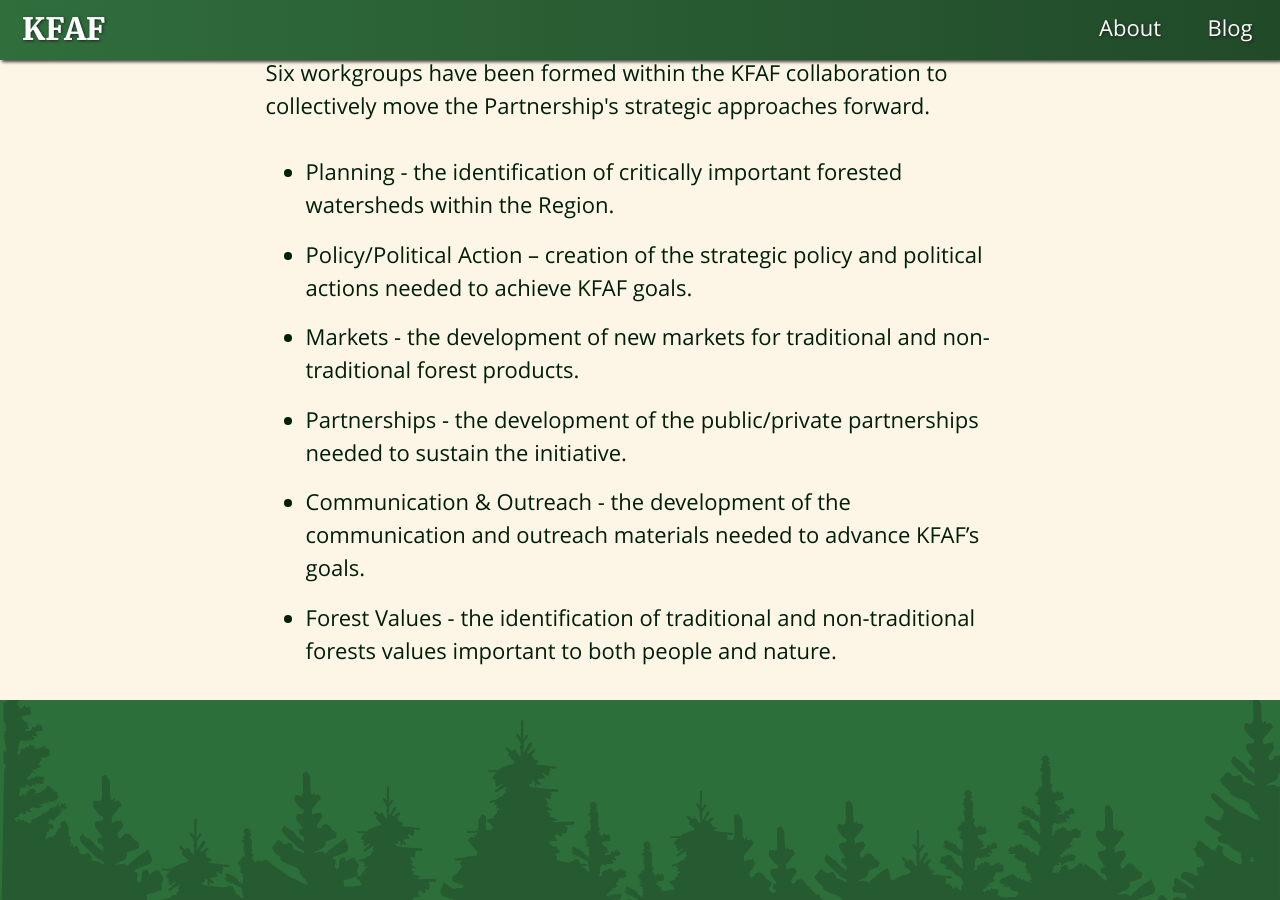
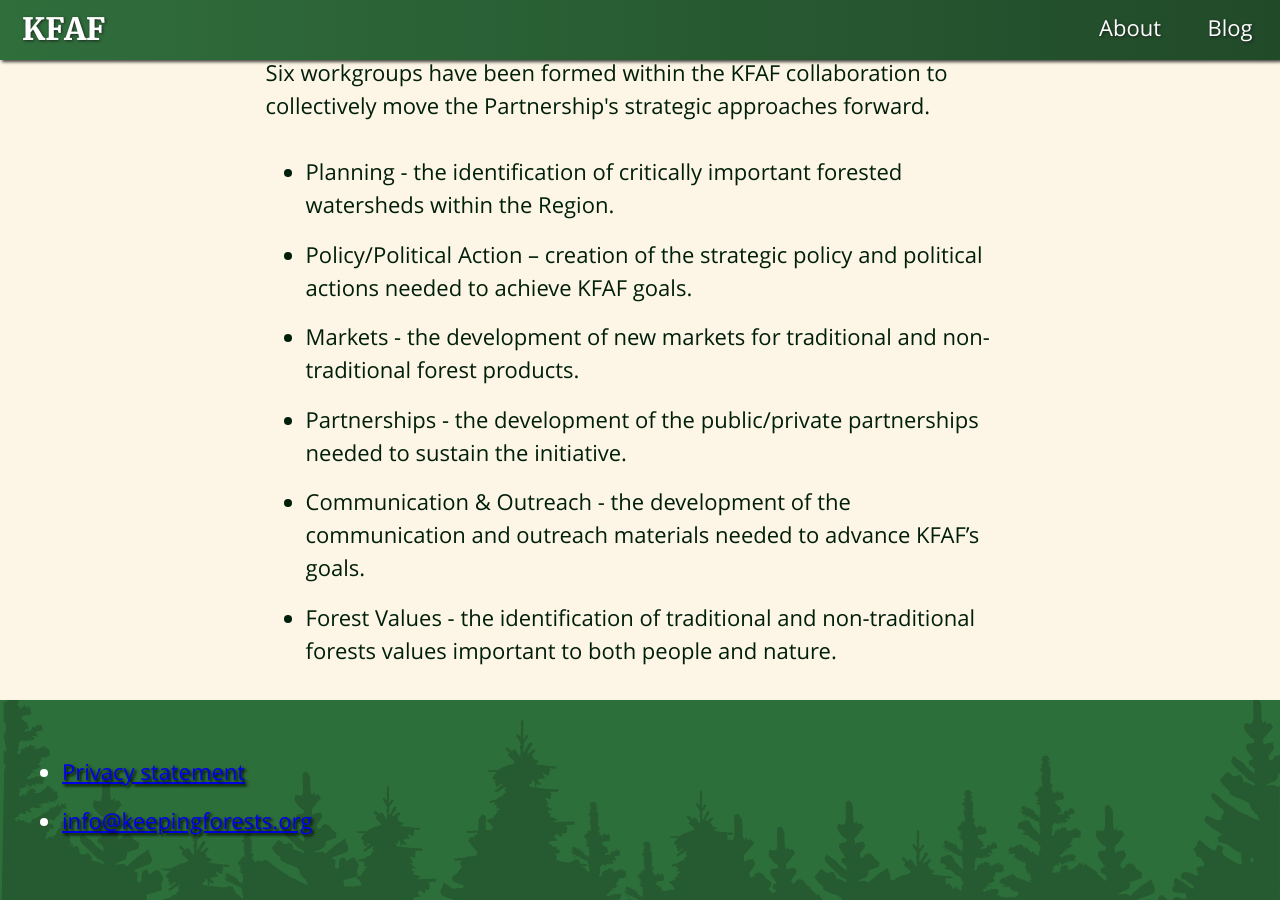
Before and after one commit to USFWS/keeping-forests-as-forests, a Jekyll site: the page built from index.md, in a window 1280 px wide and 900 px high, scrolled down 1614 px. Built offline with Jekyll 4.4.1, drawn with Linux system fonts in a browser that asks for light colours; our own code applies the rules of GitHub Pages for plain Markdown files.

Commit message:
Add link to privacy statement and info email address

```diff
--- a/_includes/footer.html
+++ b/_includes/footer.html
@@ -1,3 +1,6 @@
 <footer>
-
+  <ul class='footer-links'>
+    <li><a href='privacy'>Privacy statement</a></li>
+    <li><a href='mailto:info@keepingforests.org'>info@keepingforests.org</a></li>
+  </ul>
 </footer>
```
